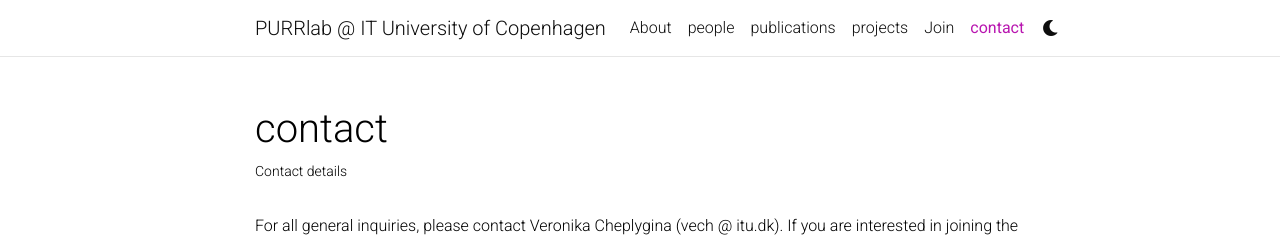
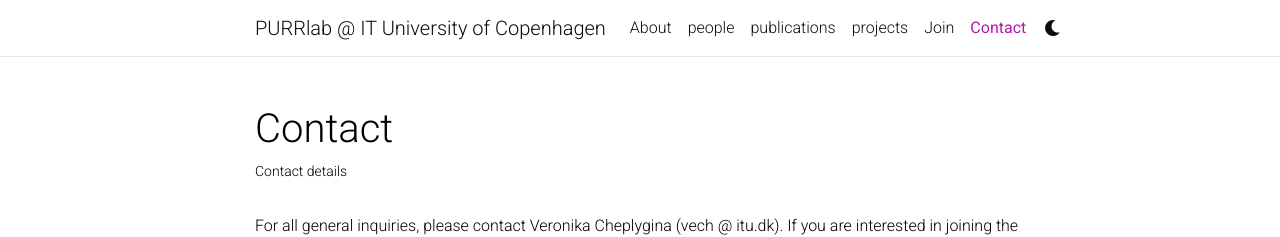
Before and after one commit to bethanychamberlain/testing, a Jekyll site: the page built from _pages/contact.md, in a window 1280 px wide. Shown: the top 237 px of the page. Built offline with Jekyll 4.4.1, drawn with Linux system fonts in a browser that asks for light colours; comment, search, counter and statistics services are not loaded; a style sheet for code colours, icons or effects is not loaded.

Commit message:
Consistent naming

```diff
--- a/_pages/contact.md
+++ b/_pages/contact.md
@@ -1,7 +1,7 @@
 ---
 layout: page
 permalink: /contact/
-title: contact
+title: Contact
 description: Contact details
 nav: true
 nav_order: 10
```
